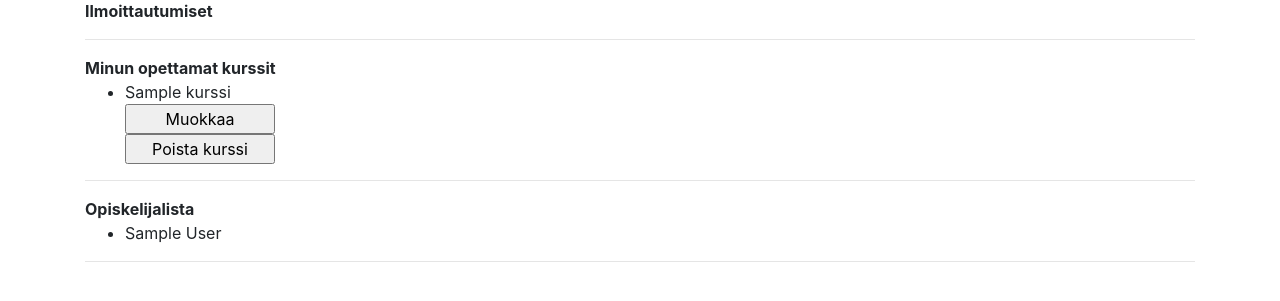
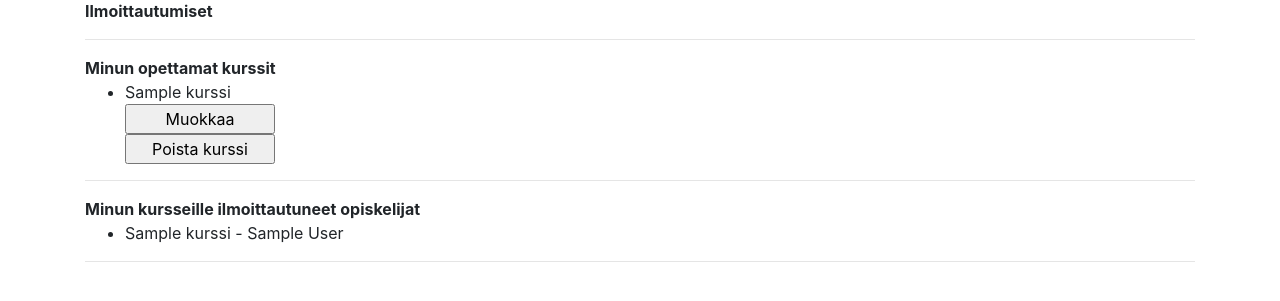
Before and after one commit to aarekr/Opinahjo, a Flask app: a page that uses application/templates/user.html in a window 1280 px wide. Shown: the part 189-490 px from the top of the page. Run offline with Flask 2, Linux system fonts and the light colour scheme; a user stored in the database is signed in; tables that the repository leaves empty hold one stand-in row (values such as "Sample post"); some libraries are stand-ins or nearby versions.

Commit message:
Opettaja näkee omille kursseille ilmoittautuneet opiskelijat

```diff
--- a/application/auth/models.py
+++ b/application/auth/models.py
@@ -109,3 +109,15 @@ class User(Base):
         for row in res:
             response.append({"id":row[0], "kurssi":row[1], "student":row[2]})
         return response
+
+    @staticmethod # kaikki opiskelijat, mille kurssille ilmoittautunut, opettaja-id
+    def all_enrollments():
+        stmt = text("SELECT Account.name, Kurssi.name, Kurssi.account_id "
+                    "FROM Kurssi, Account, enrollments "
+                    "WHERE Account.id=enrollments.account_id AND Kurssi.id=enrollments.kurssi_id "
+                    "ORDER BY Kurssi.name")
+        res = db.engine.execute(stmt)
+        response = []
+        for row in res:
+            response.append({"student":row[0], "course":row[1], "teacher":row[2]})
+        return response
--- a/application/templates/user.html
+++ b/application/templates/user.html
@@ -51,12 +51,12 @@
 
 
 {% if user.teacher %}
-  {% if teacher_info is defined %}
-  <b>Opiskelijalista</b> <br />
+  {% if all_enrollments is defined %}
+  <b>Minun kursseille ilmoittautuneet opiskelijat</b> <br />
   <ul>
-    {% for user in teacher_info %}
-      {% if user.student %} <!-- näytetään usereista vain opiskelijat -->
-      <li>{{user.name}}</li>
+    {% for row in all_enrollments %}
+      {% if row.teacher == user.id %}
+      <li>{{row.course}} - {{row.student}}</li>
       {% endif %}
     {% endfor %}
   </ul>
@@ -65,6 +65,4 @@
 {% endif %}
 
 
-
-
 {% endblock %}
--- a/application/views.py
+++ b/application/views.py
@@ -17,6 +17,7 @@ def user(usernimi):
     teacher_info = User.teacher_info()
     teacher_my_courses = User.teacher_my_courses()
     student_my_courses = User.student_my_courses()
+    all_enrollments = User.all_enrollments()
 
     if user.id != current_user.id:
         return "Et voi tarkastella toisen käyttäjän tietoja!"
@@ -24,5 +25,6 @@ def user(usernimi):
     return render_template('user.html', user=user,
         teacher_info=teacher_info,
         teacher_my_courses=teacher_my_courses,
-        student_my_courses=student_my_courses
+        student_my_courses=student_my_courses,
+        all_enrollments=all_enrollments
     )
```
